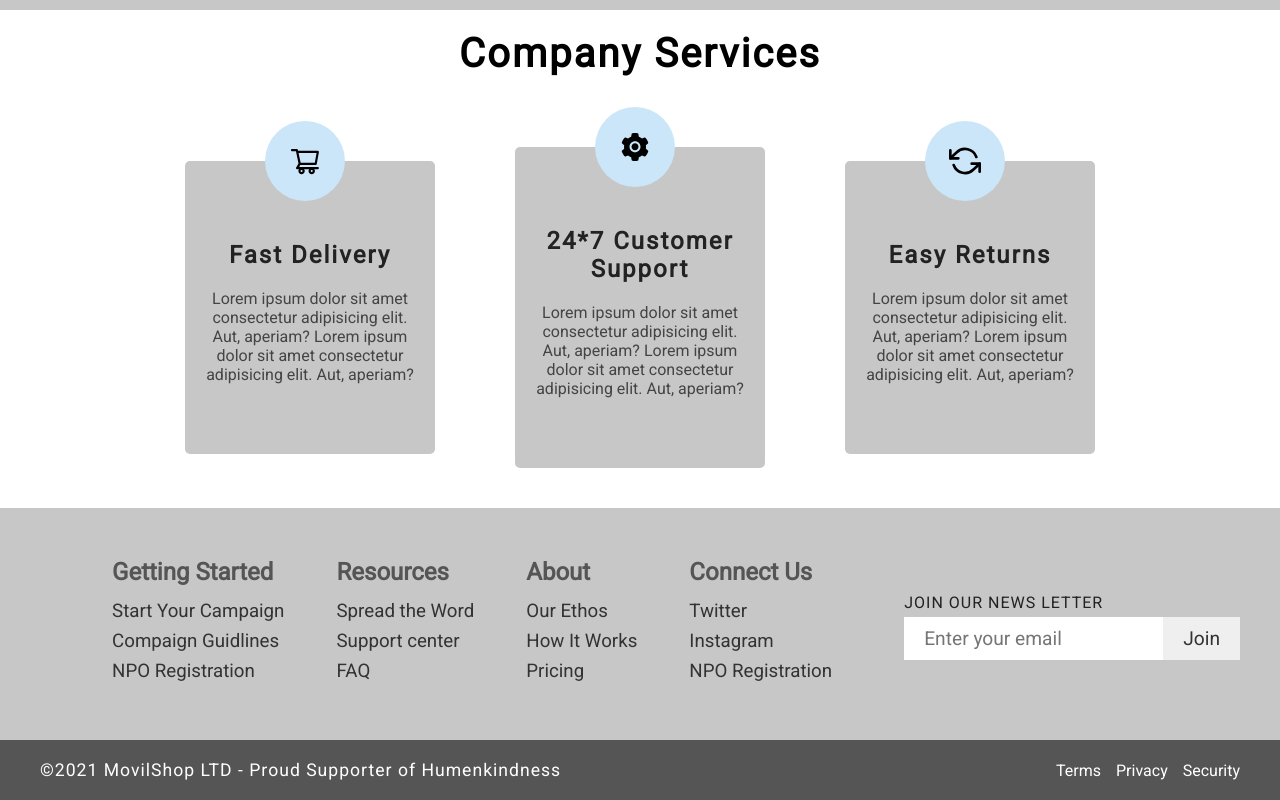
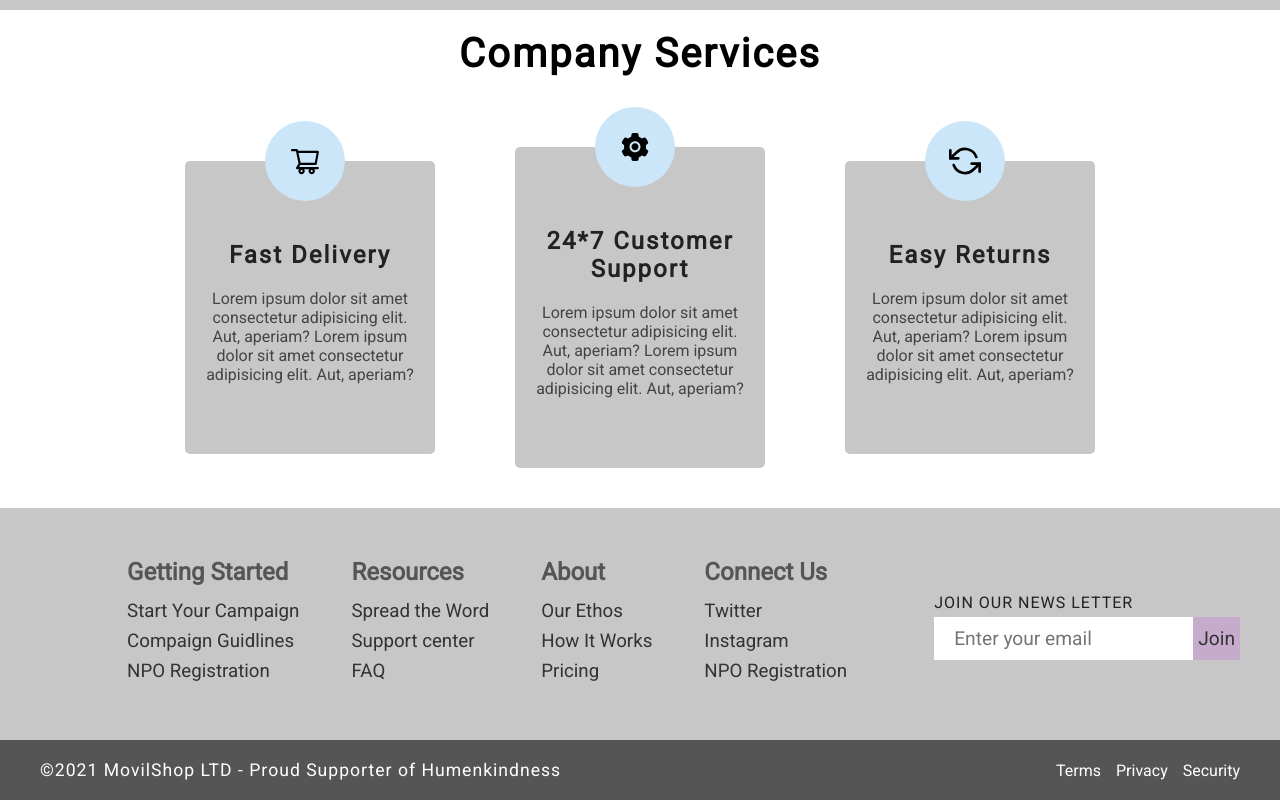
Before and after one commit to ddepu11/movil_shop_cient_side_react, a React (Create React App) app: page / in a window 1280 px wide. Shown: the part 1276-2076 px from the top of the page. Built offline with nearby package versions, Linux system fonts and the light colour scheme; no server answers.

Commit message:
more props and default value of them in button

```diff
--- a/src/components/Button.jsx
+++ b/src/components/Button.jsx
@@ -1,15 +1,30 @@
 import React from 'react';
 import PropTypes from 'prop-types';
 
-const Button = ({ innerText, pr, pl, pt, pb, fs, color }) => (
+const Button = ({
+  innerText,
+  pr,
+  pl,
+  pt,
+  pb,
+  fs,
+  color,
+  bgColor,
+  handleClick,
+  pTB,
+  pLR,
+}) => (
   <button
+    onClick={handleClick}
     type="button"
     style={{
+      padding: `${pTB}px ${pLR}px`,
       paddingTop: `${pt}px`,
       paddingBottom: `${pb}px`,
       paddingLeft: `${pl}px`,
       paddingRight: `${pr}px`,
       fontSize: `${fs}em`,
+      backgroundColor: `${bgColor}`,
       color,
     }}
   >
@@ -18,13 +33,31 @@ const Button = ({ innerText, pr, pl, pt, pb, fs, color }) => (
 );
 
 Button.propTypes = {
-  innerText: PropTypes.string.isRequired,
-  pr: PropTypes.string.isRequired,
-  pl: PropTypes.string.isRequired,
-  pt: PropTypes.string.isRequired,
-  pb: PropTypes.string.isRequired,
-  fs: PropTypes.string.isRequired,
-  color: PropTypes.string.isRequired,
+  handleClick: PropTypes.func,
+  innerText: PropTypes.string,
+  pr: PropTypes.string,
+  pl: PropTypes.string,
+  pt: PropTypes.string,
+  pb: PropTypes.string,
+  fs: PropTypes.string,
+  pTB: PropTypes.string,
+  pLR: PropTypes.string,
+  color: PropTypes.string,
+  bgColor: PropTypes.string,
+};
+
+Button.defaultProps = {
+  handleClick: () => {},
+  innerText: 'XYZ',
+  pr: '5',
+  pl: '5',
+  pt: '10',
+  pb: '10',
+  fs: '1.2',
+  pTB: '5',
+  pLR: '10',
+  color: 'white',
+  bgColor: '#222',
 };
 
 export default Button;
--- a/src/components/Footer.jsx
+++ b/src/components/Footer.jsx
@@ -39,10 +39,9 @@ const Footer = () => (
         <label htmlFor="news_letter">Join our news letter</label>
         <input id="news_letter" type="email" placeholder="Enter your email" />
         <Button
-          pt="10"
-          pb="10"
-          pr="20"
-          pl="20"
+          pTB="10"
+          pLR="20"
+          bgColor="#c7abcc"
           innerText="Join"
           fs="1.2"
           color="#333"
--- a/src/components/Navbar.jsx
+++ b/src/components/Navbar.jsx
@@ -6,6 +6,7 @@ import { useSelector, useDispatch } from 'react-redux';
 import { useAuth0 } from '@auth0/auth0-react';
 import logo from '../assests/logo.svg';
 import { logOutUser } from '../actions/user_actions';
+import Button from './Button';
 
 const Navbar = () => {
   const { logout, isAuthenticated } = useAuth0();
@@ -39,19 +40,27 @@ const Navbar = () => {
             </li>
           </ul>
         </div>
-
+        {/* <button
+                  type="button"
+                  className="log-out-btn"
+                  onClick={handleLogOut}
+                >
+                  Log Out
+                </button> */}
         <div className="links">
           <ul className="flex">
             <li>{hasUserLoggedIn && <Link to="/account">Account</Link>}</li>
             <li>
               {hasUserLoggedIn || Object.keys(userInfo).length !== 0 ? (
-                <button
-                  type="button"
-                  className="log-out-btn"
-                  onClick={handleLogOut}
-                >
-                  Log Out
-                </button>
+                <Button
+                  bgColor="#d41919"
+                  pTB="5"
+                  pLR="10"
+                  fs="1"
+                  color="white"
+                  innerText="Log Out"
+                  handleClick={handleLogOut}
+                />
               ) : (
                 <Link to="/log-in">LogIn</Link>
               )}
@@ -114,11 +123,6 @@ const Wrapper = styled.nav`
 
     .links {
       width: 15%;
-      .log-out-btn {
-        background: #d41919;
-        color: white;
-        padding: 5px 10px;
-      }
     }
   }
   .navbar {
```
